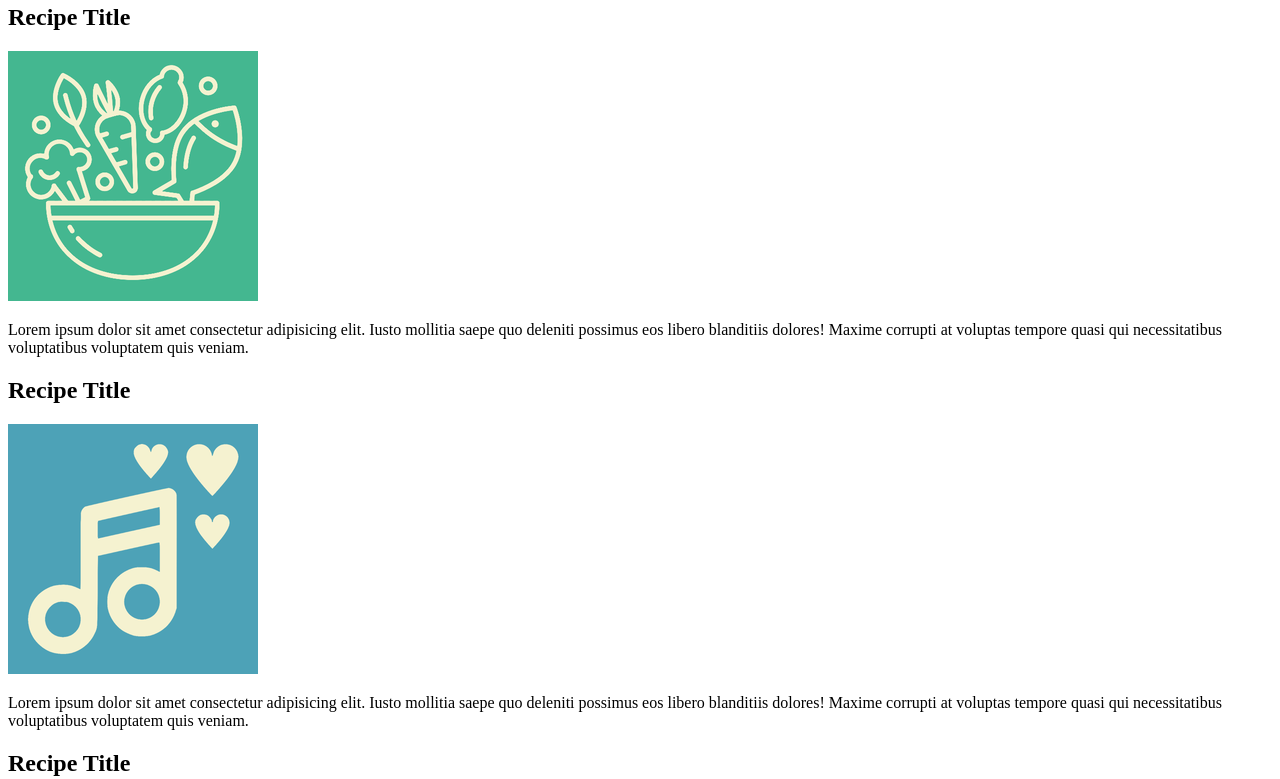
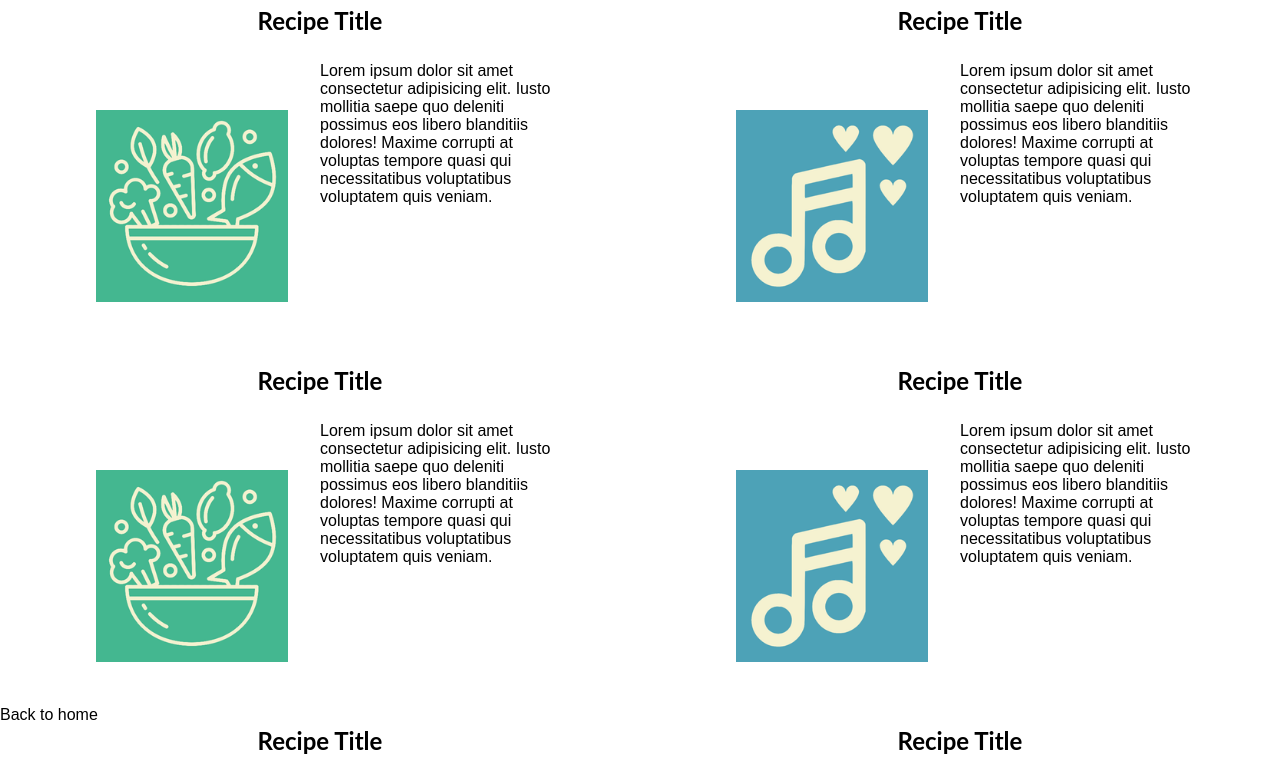
Before and after one commit to Albadylic/Gregipes, a plain HTML site: page recipes.html in a window 1280 px wide. Shown: the part 76-855 px from the top of the page. Drawn offline with Linux system fonts and the light colour scheme.

Commit message:
Add grid structure for recipe page

```diff
--- a/recipes.html
+++ b/recipes.html
@@ -4,12 +4,19 @@
     <meta charset="UTF-8" />
     <meta name="viewport" content="width=device-width, initial-scale=1.0" />
     <meta http-equiv="X-UA-Compatible" content="ie=edge" />
+    <link rel="stylesheet" type="text/css" media="screen" href="style.css" />
+    <link
+      rel="stylesheet"
+      type="text/css"
+      media="screen"
+      href="style_recipes.css"
+    />
     <title>Recipes</title>
   </head>
   <body>
     <header><h1>Greg's Recipes</h1></header>
 
-    <section>
+    <section class="recipe-list">
       <section class="recipe-tile">
         <h2 class="recipe-tile__title">Recipe Title</h2>
         <img
--- a/style_recipes.css
+++ b/style_recipes.css
@@ -0,0 +1,33 @@
+.recipe-list {
+  display: flex;
+  justify-content: space-around;
+  align-content: center;
+  flex-wrap: wrap;
+}
+
+.recipe-tile__title {
+  grid-area: title;
+  text-align: center;
+  margin: 0;
+}
+
+.recipe-tile__image {
+  grid-area: image;
+  object-fit: contain;
+  width: 15vw;
+  justify-self: center;
+  align-self: center;
+}
+
+.recipe-tile__description {
+  grid-area: description;
+}
+
+.recipe-tile {
+  display: grid;
+  grid-template-columns: 10vw 10vw 10vw 10vw;
+  grid-template-rows: 5vh 40vh;
+  grid-template-areas:
+    "title title title title"
+    "image image description description";
+}
```
